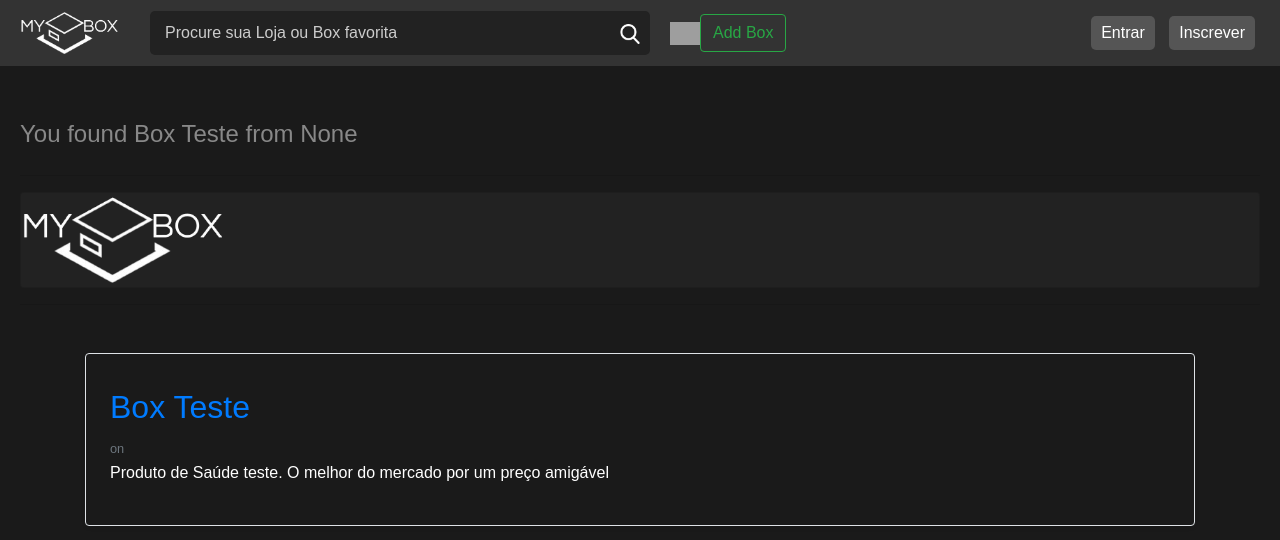
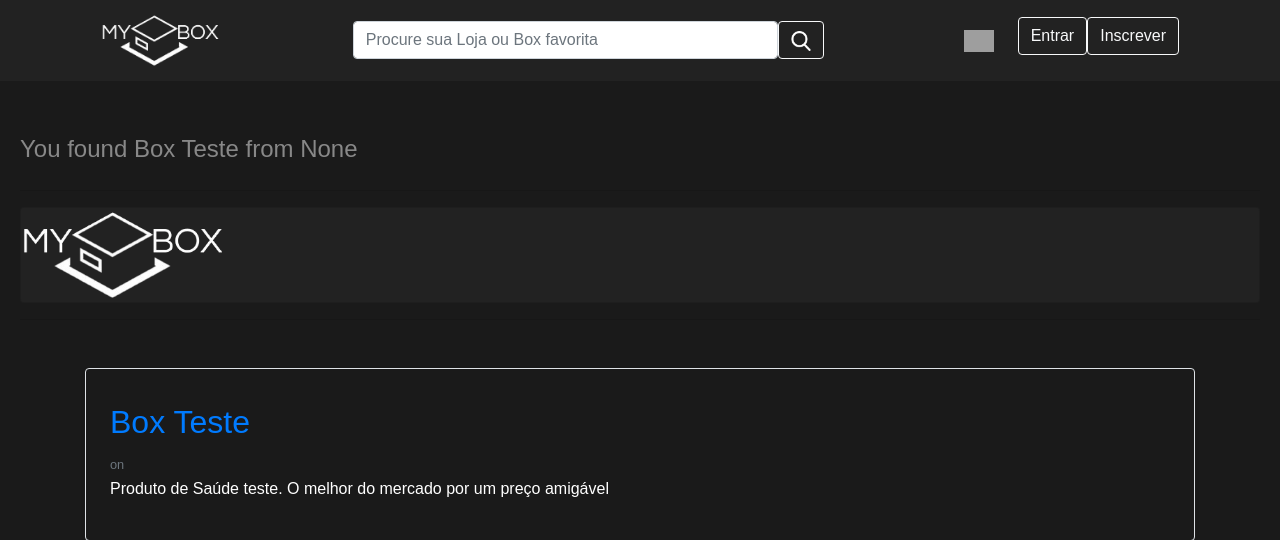
Before and after one commit to MatzkinGurza/PMR3304_MyBoxProject, a Django app: page /box/2 in a window 1280 px wide. Shown: the top 540 px of the page. Run offline with Django 5.2, Linux system fonts and the light colour scheme; data comes from the database, SQL or seed files in the repository; both versions use the stored data as it was after the commit; grey boxes are pictures that could not be loaded.

Commit message:
aprimorar header com elemento colapsavel e estetica dos botes diferente

```diff
--- a/MyBox/templates/base.html
+++ b/MyBox/templates/base.html
@@ -20,60 +20,55 @@
 
 </head>
 
-<body>
-    <header class="sticky-top">
-        <div class="header-container">
+<header class="sticky-top" style="background-color: #222; color: #fff;">
+    <div class="container">
+        <nav class="navbar navbar-expand-lg navbar-dark">
             <!-- Logo -->
-            <div class="logo">
-                <a href="{% url 'home:home' %}">
-                    <img src="{% static 'images/logo-mybox.png' %}" alt="MyBox Logo" width="200" height="auto">
+            <a class="navbar-brand" href="{% url 'home:home' %}">
+                <img src="{% static 'images/logo-mybox.png' %}" alt="MyBox Logo" width="120">
             </a>
-                <span></span>
-            </div>
 
+            <!-- Botão Toggle para menu colapsável -->
+            <button class="navbar-toggler" type="button" data-bs-toggle="collapse" data-bs-target="#navbarContent" aria-controls="navbarContent" aria-expanded="false" aria-label="Toggle navigation">
+                <span class="navbar-toggler-icon"></span>
+            </button>
+
+            <!-- Itens da Header -->
+            <div class="collapse navbar-collapse" id="navbarContent">
+                <div class="navbar-nav w-100 d-lg-flex align-items-center justify-content-between">
                     <!-- Barra de Pesquisa -->
-            <div class="search-bar">
-                <input type="text" placeholder="Procure sua Loja ou Box favorita">
-                <button type="submit">
-                    <img src="{% static 'images/lupa-branca.png' %}" alt="Buscar">
+                    <form class="d-flex mx-auto my-2 my-lg-0 w-50">
+                        <input class="form-control me-2" type="search" placeholder="Procure sua Loja ou Box favorita" aria-label="Search">
+                        <button class="btn btn-outline-light" type="submit">
+                            <img src="{% static 'images/lupa-branca.png' %}" alt="Buscar" width="20">
                         </button>
-            </div>
+                    </form>
 
                     <!-- Ícone do Carrinho -->
-            <div class="cart-icon">
-                <img src="{% static 'images/carrinho-compras-branco.png' %}" alt="Carrinho">
-            </div>
-            <!-- Ícone do Carrinho -->
+                    <a href="#" class="nav-link text-center text-white mx-lg-3">
+                        <img src="{% static 'images/carrinho-compras-branco.png' %}" alt="Carrinho" width="30">
+                    </a>
 
-            <a class="btn btn-outline-success me-2 mr-auto" href="{% url 'store:add_box' %}">Add Box</a>
-
-
-            <!-- Botões de Entrar e Inscrever -->
-            <div class="auth-buttons">
+                    <!-- Botões de Autenticação -->
+                    <div class="d-flex flex-wrap">
                         {% if user.is_authenticated %}
-                    <a href="{% url 'users:logout' %}">
-                        <button class="logout-button">Logout</button>
-                    </a>
+                            <a href="{% url 'users:logout' %}" class="btn btn-outline-light me-2 mb-2">Logout</a>
+                            {% if user.profile.is_seller %}
+                                <a href="{% url 'store:add_box' %}" class="btn btn-outline-success mb-2">Add Box</a>
+                            {% endif %}
                         {% else %}
-                    <button onclick="window.location.href='{% url 'users:login' %}'">Entrar</button>
-                    <button onclick="window.location.href='{% url 'users:register' %}'">Inscrever</button>
-                {% endif %}
-            </div>
-
-            <!-- Ícone do Perfil do Usuário -->
-            {% if user.is_authenticated %}
-                <div class="user-icon d-inline">
-                    <a href="{% if user.profile.is_seller %}{% url 'store:store_page' user.id %}{% else %}{% url 'home:home' %}{% endif %}">
-                        <span class="text-white">User</span>
-                    </a>
-                </div>
-{% else %}
-<div class="user-icon d-none"></div>
+                            <button class="btn btn-outline-light me-2 mb-2" onclick="window.location.href='{% url 'users:login' %}'">Entrar</button>
+                            <button class="btn btn-outline-light mb-2" onclick="window.location.href='{% url 'users:register' %}'">Inscrever</button>
                         {% endif %}
                     </div>
                 </div>
+            </div>
+        </nav>
+    </div>
 </header>
 
+
+<body>
     <main id="conteiner-principal">
         <!-- Conteúdo principal -->
         {% block content %}{% endblock content %}
@@ -123,6 +118,8 @@
             </div>
         </div>
     </footer>
+
+    <!-- Bootstrap Bundle com JavaScript -->
+    <script src="https://cdn.jsdelivr.net/npm/bootstrap@5.3.0-alpha1/dist/js/bootstrap.bundle.min.js"></script>
 </body>
-
 </html>
```
Also changed, not shown: MyBox/db.sqlite3. Lines whose indentation alone changed are shown as unchanged.
